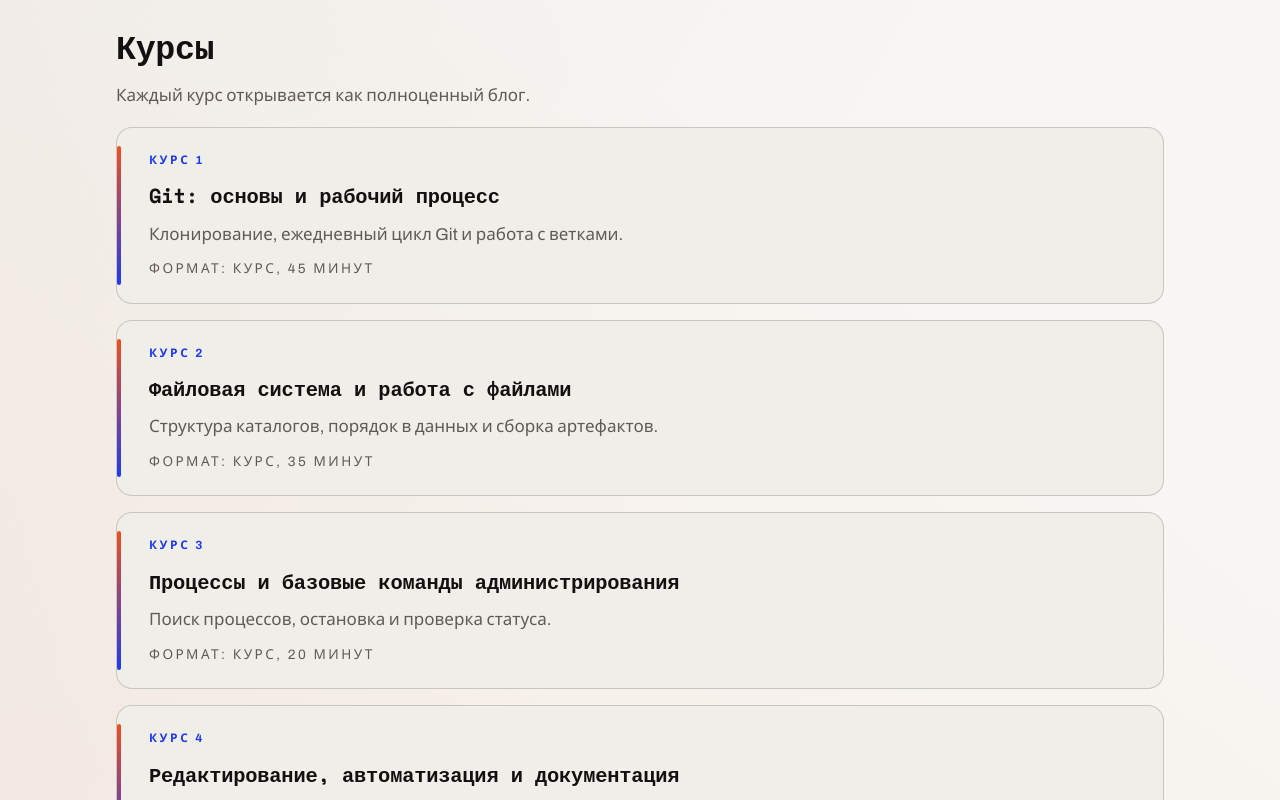
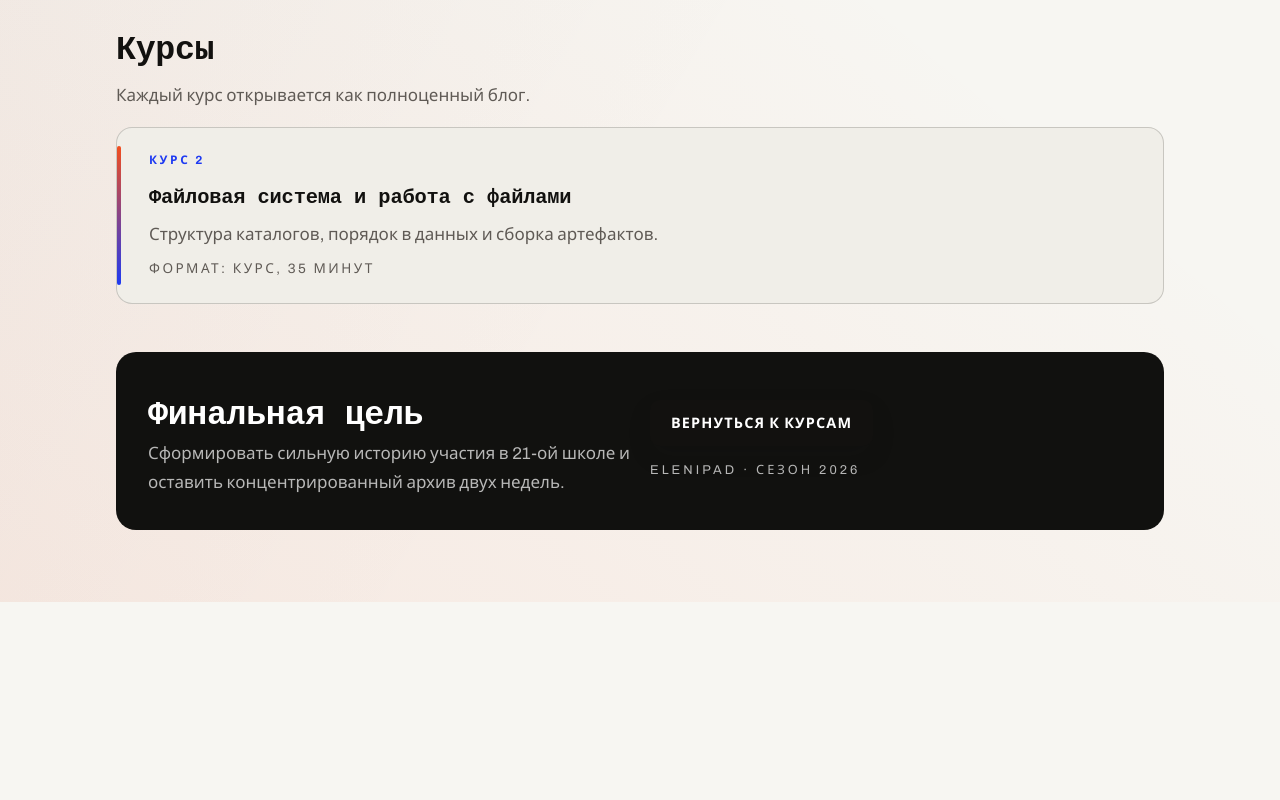
Before and after one commit to elenipad/elenipad.github.io, a React (Vite) app: page / in a window 1280 px wide. Shown: the part 800-1600 px from the top of the page. After the commit the page ends 1402 px from the top, so only its background shows below. Built offline with nearby package versions, Linux system fonts and the light colour scheme.

Commit message:
Hide all courses except second

```diff
--- a/src/App.tsx
+++ b/src/App.tsx
@@ -1247,6 +1247,7 @@
     () => (route.view === 'event' ? events.find((e) => e.id === route.id) : null),
     [route],
   )
+  const visibleEvents = useMemo(() => events.filter((event) => event.uid === 'C02'), [])
   const activeTopics = useMemo(() => {
     if (!activeEvent) return []
     const ids = activeEvent.topicIds ?? []
@@ -2070,7 +2071,7 @@
               <p>Каждый курс открывается как полноценный блог.</p>
             </div>
             <div className="course-grid">
-              {events.map((event) => (
+              {visibleEvents.map((event) => (
                 <article className="course-card" key={event.id}>
                   <a className="course-link" href={`#/events/${event.id}`}>
                     {event.tag ? <span className="course-tag">{event.tag}</span> : null}
```
